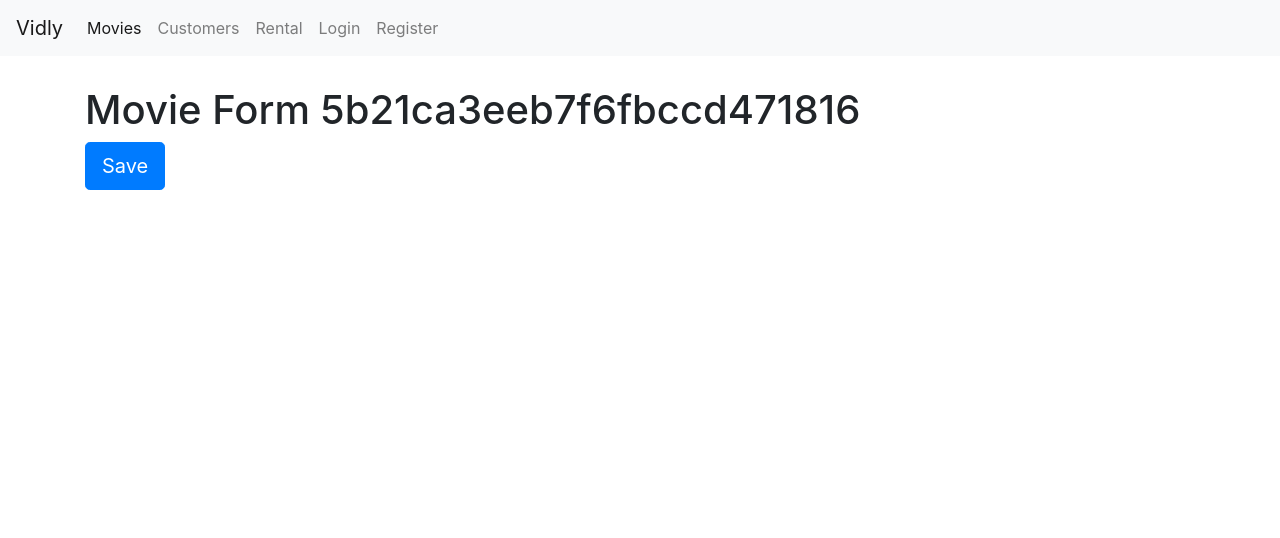
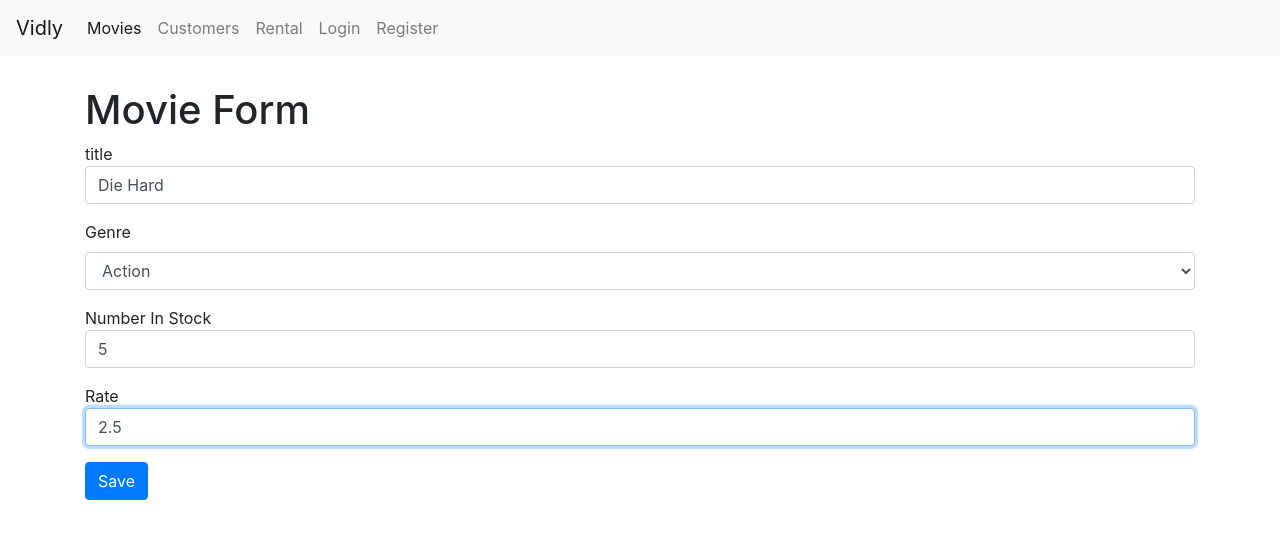
Before and after one commit to mojtabavi/Programing-Training, a React (Create React App) app in the folder React/vidly/: page /movies/5b21ca3eeb7f6fbccd471816 in a window 1280 px wide. Shown: the top 538 px of the page. Built offline with nearby package versions, Linux system fonts and the light colour scheme.

Commit message:
React-Form Add new movies

```diff
--- a/React/vidly/src/components/common/form.jsx
+++ b/React/vidly/src/components/common/form.jsx
@@ -1,6 +1,7 @@
 import React, { Component } from 'react';
 import Joi from 'joi-browser';
 import Input from "./input";
+import Select from "./select";
 
 
 class Form extends Component {
@@ -49,6 +50,21 @@ class Form extends Component {
     this.setState({ data, errors });
   };
 
+  renderSelect(name,label,options){
+    const {data,errors} = this.state;
+
+    return (
+      <Select
+        name={name}
+        value={data[name]}
+        label={label}
+        options={options}
+        onChange={this.handleChange}
+        error={errors[name]}
+        />
+    )
+  }
+
   renderButton(label){
     return (
       <button disabled={this.validate()} className="btn btn-primary">
--- /dev/null
+++ b/React/vidly/src/components/common/select.jsx
@@ -0,0 +1,22 @@
+import React from 'react';
+
+
+const Select = ({name, label, options, error, ...rest}) => {
+    return (
+        <div className="form-group">
+            <label htmlFor={name}>{label}</label>
+            <select name={name} id={name} {...rest} className="form-control">
+                <option value="" />
+                {options.map(option => (
+                    <option key={option._id} value={option._id}>
+                        {option.name}
+                    </option>
+                ))}
+            </select>
+                {error && <div className="alert alert-danger">{error}</div>}
+        </div>
+    );
+};
+
+
+export default Select;
--- a/React/vidly/src/components/movieForm.jsx
+++ b/React/vidly/src/components/movieForm.jsx
@@ -1,12 +1,90 @@
 import React from 'react';
+import Joi from "joi-browser";
+import Form from "./common/form";
+import { getGenres } from '../services/fakeGenreService';
+import { getMovie,saveMovie } from '../services/fakeMovieService';
 
 
-const MovieForm = ({ match,history }) => {
-    return (
-    <React.Fragment>
-    <h1>Movie Form {match.params.id}</h1>
-    <button className="btn btn-primary btn-lg" onClick={() => history.push('/movies')}>Save</button>
-    </React.Fragment>  );
+
+
+class MovieForm extends Form {
+    state = {
+        data: {
+            title: "",
+            genreId: "",
+            numberInStock: "",
+            dailyRentalRate: ""
+        },
+        genres: [],
+        errors: {}
+    };
+
+    schema = {
+        _id: Joi.string(),
+        title: Joi.string()
+            .required()
+            .label("Title"),
+        genreId: Joi.string()
+            .required()
+            .label("Genre"),
+        numberInStock: Joi.number()
+            .required()
+            .min(0)
+            .max(100)
+            .label("Number In Stock"),
+        dailyRentalRate: Joi.number()
+            .required()
+            .min(0)
+            .max(10)
+            .label("Daily Rental Rate")
+
+    };
+
+    componentDidMount() {
+        const genres = getGenres();
+        this.setState({ genres });
+
+        const movieId = this.props.match.params.id;
+        if(movieId === "new") return;
+
+        const movie = getMovie(movieId);
+        if (!movie) return this.props.history.replace("/not-found");
+
+        this.setState({ data: this.mapToViewModel(movie) });
+    }
+
+
+    mapToViewModel(movie) {
+        return {
+            _id: movie._id,
+            title: movie.title,
+            genreId: movie.genre._id,
+            numberInStock: movie.numberInStock,
+            dailyRentalRate: movie.dailyRentalRate
+        }
+    }
+
+    doSubmit = () => {
+        saveMovie(this.state.data);
+
+        this.props.history.push("/movies");
+    };
+
+    render() {
+        return (
+            <div>
+                <h1>Movie Form</h1>
+                <form onSubmit={this.handleSubmit}>
+                    {this.renderInput("title","title")}
+                    {this.renderSelect("genreId","Genre",this.state.genres)}
+                    {this.renderInput("numberInStock","Number In Stock","number")}
+                    {this.renderInput("dailyRentalRate", "Rate")}
+                    {this.renderButton("Save")}
+
+                </form>
+            </div>
+        )
+    }
 }
 
 export default MovieForm;
--- a/React/vidly/src/components/movies.jsx
+++ b/React/vidly/src/components/movies.jsx
@@ -6,6 +6,7 @@ import ListGroup from "./common/listGroup";
 import Pagination from "./common/pagination";
 import { paginate } from "../utils/paginate";
 import _ from 'lodash';
+import { Link } from "react-router-dom";
 
 class Movies extends Component {
     state = {
@@ -100,6 +101,13 @@ class Movies extends Component {
                 />
             </div>
             <div className="col">
+                <Link
+                    to="/movies/new"
+                    className="btn btn-primary"
+                    style={{ marginBotton: 20}}
+                >
+                    New Movie
+                </Link>
 
                 <p>Showing {totalCount} movies in database</p>
                 <MoviesTable
--- a/React/vidly/src/services/fakeMovieService.js
+++ b/React/vidly/src/services/fakeMovieService.js
@@ -78,13 +78,13 @@ export function getMovie(id) {
 
 export function saveMovie(movie) {
   let movieInDb = movies.find(m => m._id === movie._id) || {};
-  movieInDb.name = movie.name;
+  movieInDb.title = movie.title;
   movieInDb.genre = genresAPI.genres.find(g => g._id === movie.genreId);
   movieInDb.numberInStock = movie.numberInStock;
   movieInDb.dailyRentalRate = movie.dailyRentalRate;
 
   if (!movieInDb._id) {
-    movieInDb._id = Date.now();
+    movieInDb._id = Date.now().toString();
     movies.push(movieInDb);
   }
 
```
